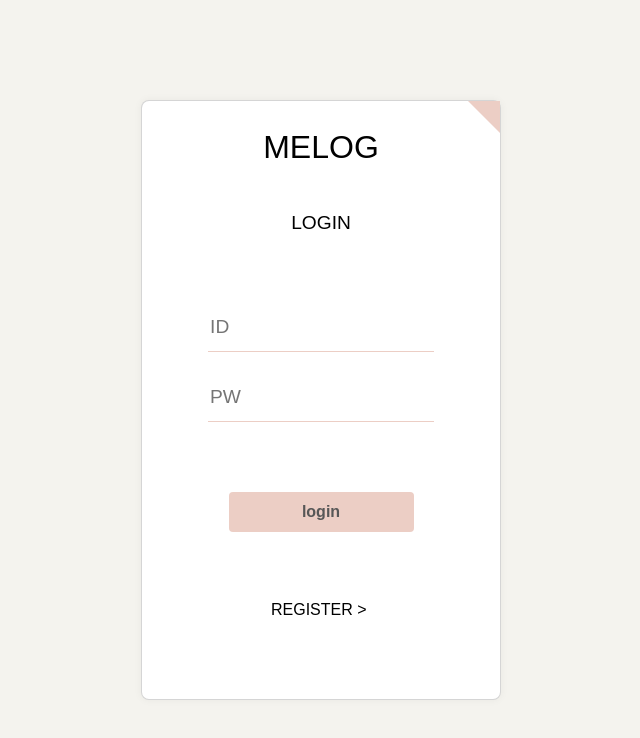
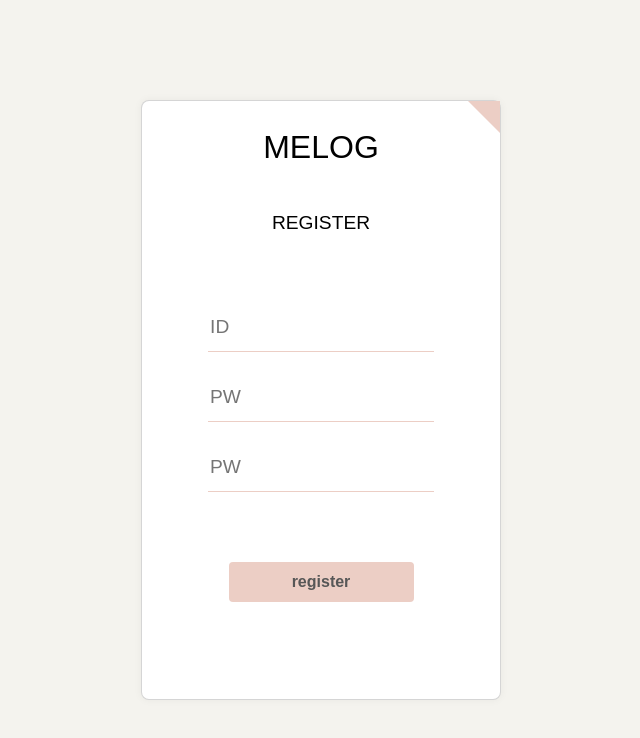
Before and after one commit to nayoung3669/develog-react, a React (Create React App) app: page /register in a window 1280 px wide. Shown: the top 738 px of the page, without its empty margins (319-959 px from the left). Built offline with nearby package versions, Linux system fonts and the light colour scheme; a web font is replaced by a local one.

Commit message:
회원가입 기능

```diff
--- a/src/api/api.js
+++ b/src/api/api.js
@@ -2,6 +2,7 @@ import axios from "axios";
 
 export const signup = async (newUser) => {
   try {
+    console.log(newUser);
     const response = await axios.post(
       `${process.env.REACT_APP_SERVER_URL}/register`,
       newUser,
--- a/src/containers/auth/LoginForm.js
+++ b/src/containers/auth/LoginForm.js
@@ -1,9 +1,7 @@
-import { useState } from "react";
 import AuthForm from "../../components/auth/AuthForm";
-import { useMutation, useQuery } from "react-query";
 
 const LoginForm = () => {
-  return <AuthForm type="register" />;
+  return <AuthForm type="login" />;
 };
 
 export default LoginForm;
--- a/src/containers/auth/RegisterForm.js
+++ b/src/containers/auth/RegisterForm.js
@@ -1,15 +1,24 @@
 import { useState } from "react";
 import AuthForm from "../../components/auth/AuthForm";
-import { useMutation, useQuery } from "react-query";
+import { useMutation, useQueryClient } from "react-query";
 import { signup } from "../../api/api";
+import { useNavigate } from "react-router-dom";
 
 const RegisterForm = () => {
+  const navigate = useNavigate();
+  const queryClient = useQueryClient();
   const [formData, setFormData] = useState({
     id: "",
     password: "",
   });
-  //   const { isLoading, isError, data } = useQuery("user", signup(formData));
-  const [checkPW, setCheckPW] = useState("");
+  const mutation = useMutation(signup, {
+    onSuccess: () => {
+      queryClient.invalidateQueries("signup");
+      navigate("/");
+    },
+    onError: (e) => console.log(e),
+  });
+  //   const [checkPW, setCheckPW] = useState("");
 
   const onChange = (e) => {
     const { name, value } = e.target;
@@ -18,15 +27,14 @@ const RegisterForm = () => {
 
   const onSubmit = (e) => {
     e.preventDefault();
-    if (formData.id)
-      //mutate
-      setFormData({ ...formData, id: "", password: "" });
+    mutation.mutate(formData);
+    setFormData({ ...formData, id: "", password: "" });
   };
 
   return (
     <div>
       <AuthForm
-        type="login"
+        type="register"
         formData={formData}
         onChange={onChange}
         onSubmit={onSubmit}
```
Also changed, not shown: 1 other file (tests, documents, lock files or other folders).
